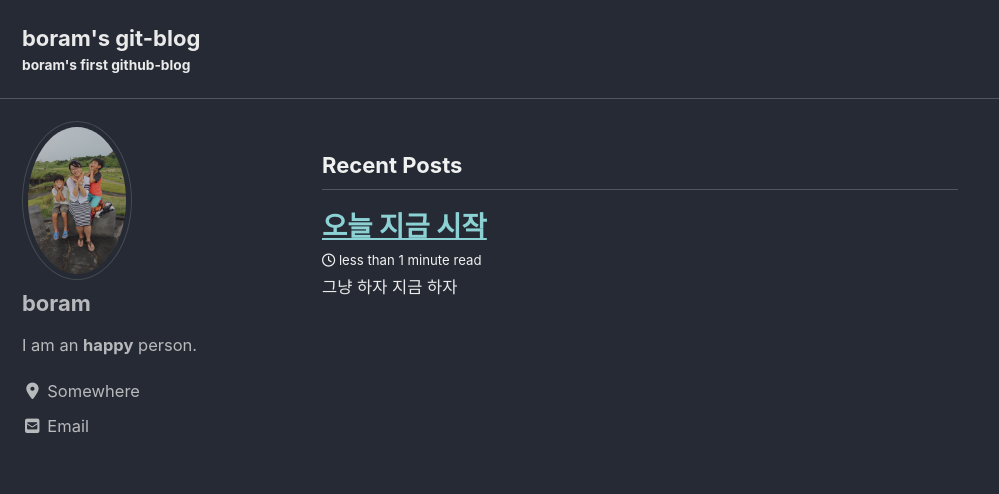
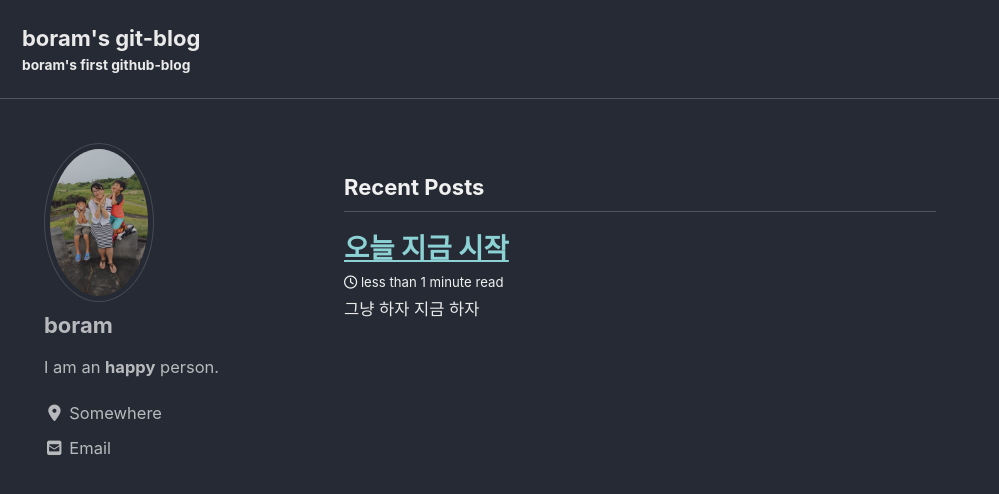
Before and after one commit to tttboram/tttboram.github.io, a Jekyll site: the page built from index.html, in a window 1280 px wide and 900 px high. Shown: the top 494 px of the window, without its empty margins (0-999 px from the left). Built offline with Jekyll 4.4.1, drawn with Linux system fonts in a browser that asks for light colours; cached includes are drawn as plain includes; nearby versions of some CDN libraries; the list of posts is cut into pages by our own code.

Commit message:
css - contents style

```diff
--- a/_sass/minimal-mistakes/_page.scss
+++ b/_sass/minimal-mistakes/_page.scss
@@ -33,6 +33,12 @@ body {
 .initial-content,
 .search-content {
   flex: 1 0 auto;
+}
+.initial-content{
+  max-width: 1280px;
+  margin: 0 auto;
+  width: 100%;
+  padding: 1em;
 }
 
 .page {
```
